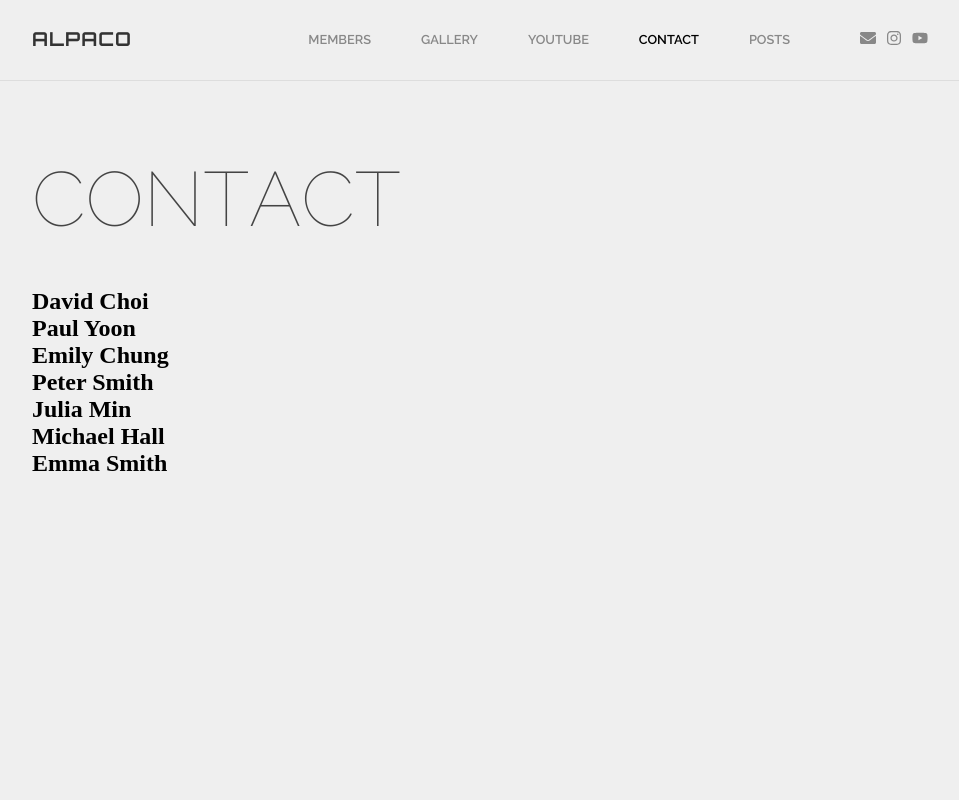
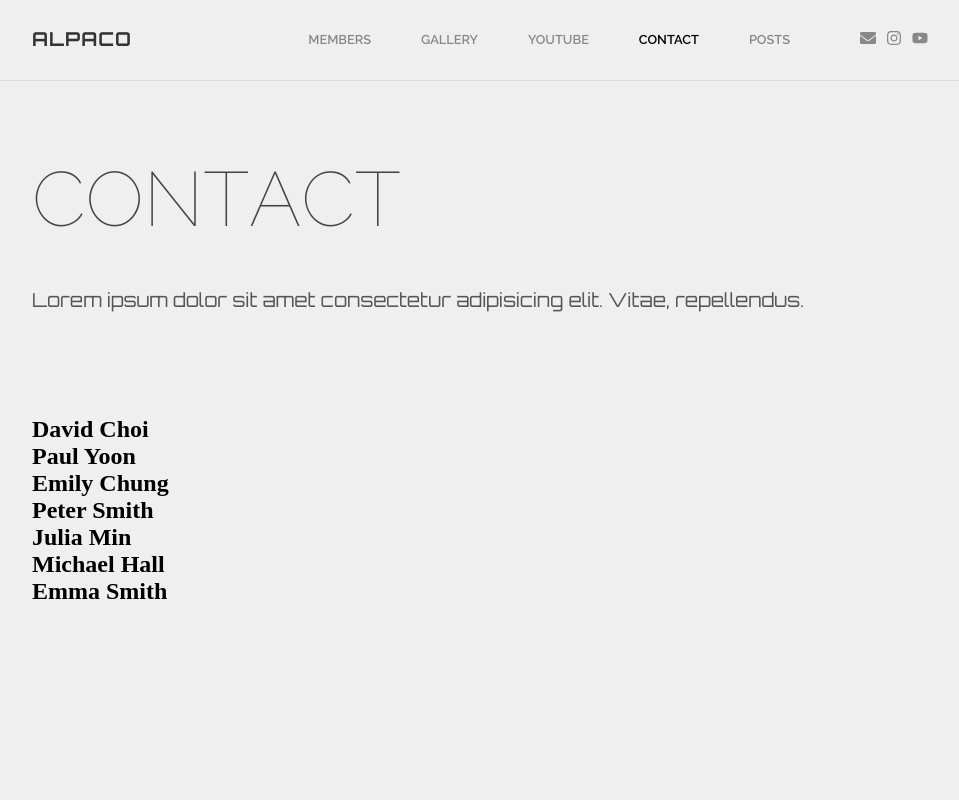
Before and after one commit to mania605/ReactSteps2, a React (Vite) app: page /contact in a window 1280 px wide. Shown: the top 800 px of the page, without its empty margins (160-1119 px from the left). Built offline with nearby package versions, Linux system fonts and the light colour scheme.

Commit message:
마스크 리빌 모션 베이직

```diff
--- a/src/components/common/Layout.jsx
+++ b/src/components/common/Layout.jsx
@@ -5,21 +5,32 @@ import { motion } from 'framer-motion';
 
 export default function Layout({ title, children }) {
 	const ref_title = useRef(null);
+	const ref_slogan = useRef(null);
 	const splitText = useSplitText();
 	const { pathname } = useLocation();
 	const isDetail = pathname.includes('/youtube/');
 
 	useEffect(() => {
 		splitText(ref_title, { interval: 0.1 });
+		ref_slogan.current.classList.add('on');
 	}, []);
 
 	return (
 		<main className={isDetail ? 'detail' : title.toLowerCase()}>
 			<h1 ref={ref_title}>{title}</h1>
 
+			<div className='slogan' ref={ref_slogan}>
+				<span>Lorem ipsum dolor sit amet consectetur adipisicing elit. Vitae, repellendus.</span>
+				<div className='mask'></div>
+			</div>
 			<motion.section initial={{ opacity: 0, y: 200 }} animate={{ opacity: 1, y: 0 }} exit={{ opacity: 0, y: 200, transition: { delay: 0 } }} transition={{ duration: 1, delay: 0.7 }}>
 				{children}
 			</motion.section>
 		</main>
 	);
 }
+/*
+	slgoan프레임이 활성화되면 (on클래스 붙으면)
+	마스크박스가 왼쪽밖에서 오른쪽밖으로 1초동안 등속이속
+	마스크가 절반이동한 시점인 0.5초시점에 span텍스트를 보임처리
+*/
--- a/src/styles/common/_layout.scss
+++ b/src/styles/common/_layout.scss
@@ -12,11 +12,43 @@ main {
 			opacity: 0;
 			transform: scale(3);
 		}
+		&.on {
+			span {
+				opacity: 1;
+				transform: scale(1);
+			}
+		}
 	}
-	h1.on {
+	.slogan {
+		margin-bottom: 100px;
+		font-size: 1.2rem;
+		font-family: 'orbitron';
+		color: #555;
+		display: inline-block;
+		position: relative;
+		overflow: hidden;
 		span {
-			opacity: 1;
-			transform: scale(1);
+			opacity: 0;
+			transition-duration: 0.1s;
+			transition-delay: 0.3s;
+		}
+		.mask {
+			width: 100%;
+			height: 100%;
+			position: absolute;
+			top: 0px;
+			left: -100%;
+			background: #555;
+			transition-timing-function: linear;
+			transition-duration: 0.6s;
+		}
+		&.on {
+			span {
+				opacity: 1;
+			}
+			.mask {
+				left: 100%;
+			}
 		}
 	}
 }
```
